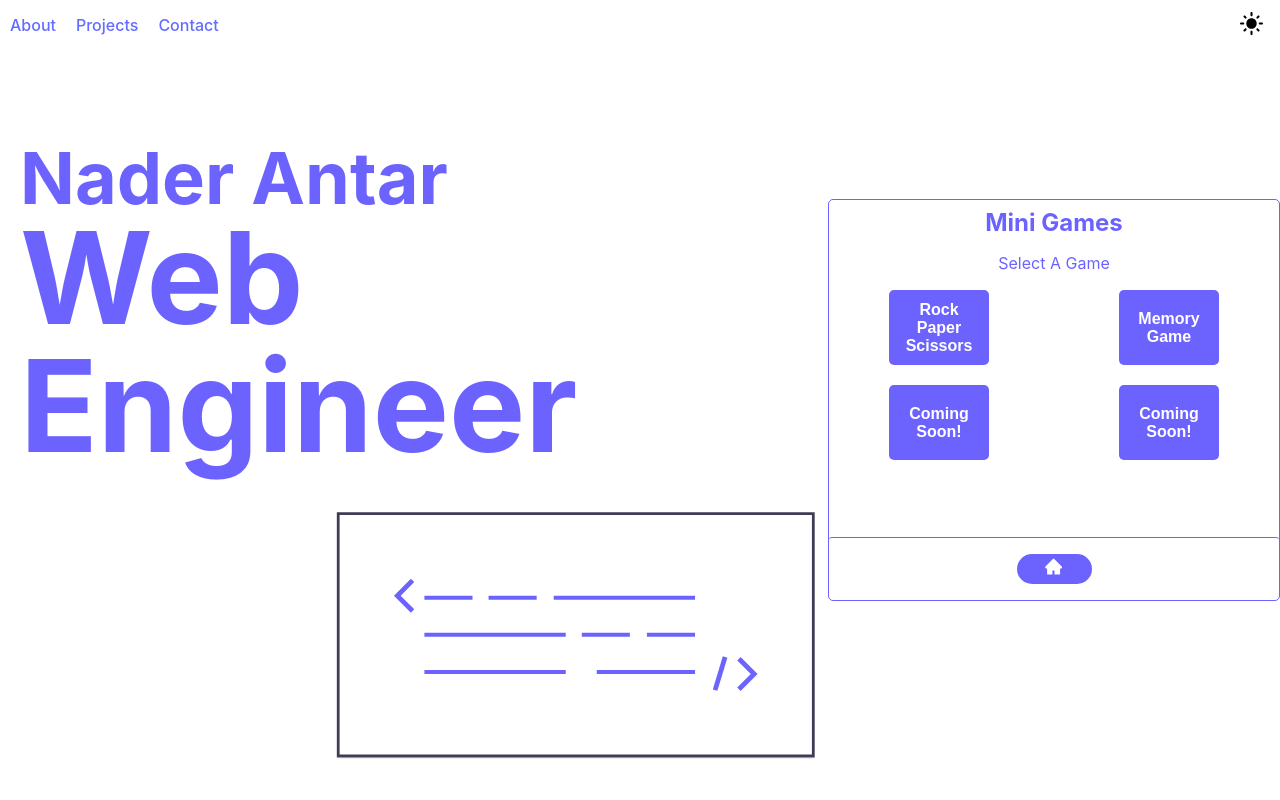
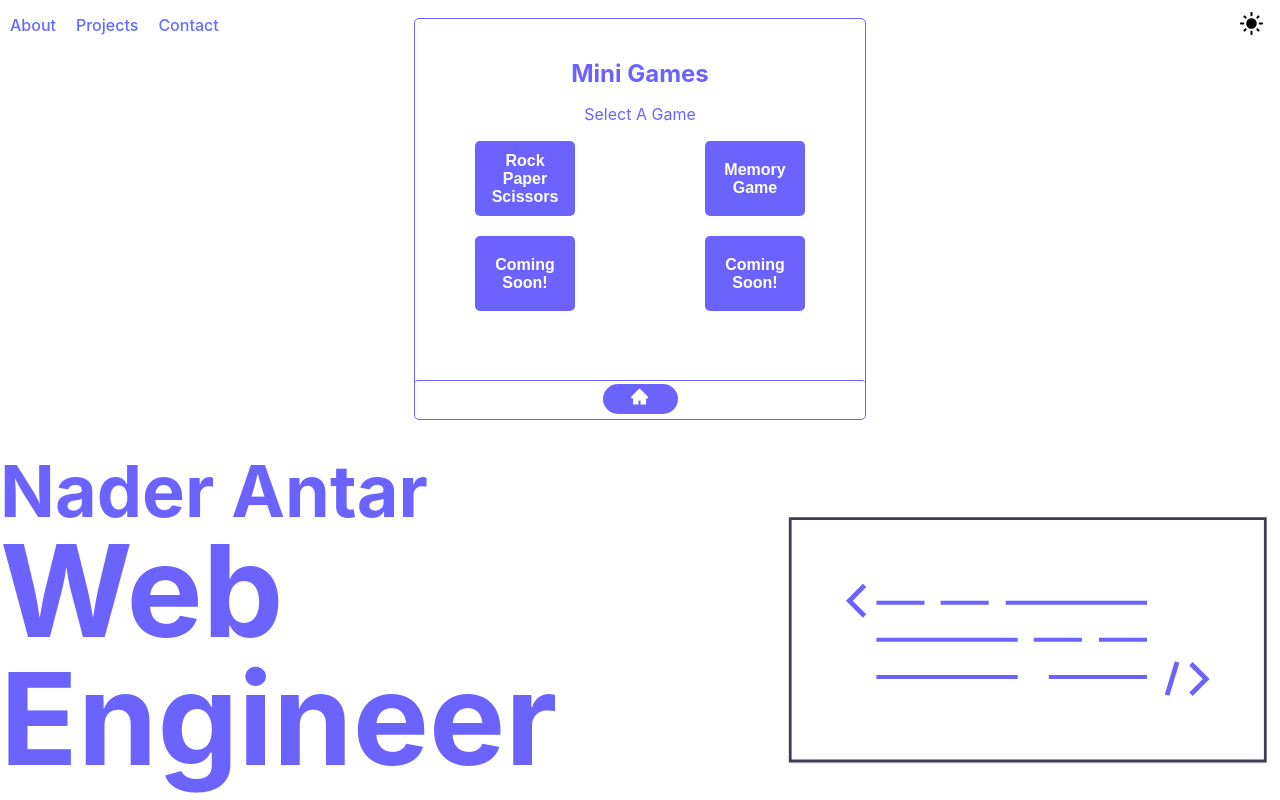
Before and after one commit to nadocodes/nader-antar, a React (Vite) app: page / in a window 1280 px wide. Built offline with nearby package versions, Linux system fonts and the light colour scheme.

Commit message:
updated header layout and optimised for screen compatability

```diff
--- a/src/components/Header/Header.css
+++ b/src/components/Header/Header.css
@@ -1,25 +1,23 @@
 .Header {
     display: flex;
     min-height: 100vh;
-    flex-direction: row;
-    justify-content: space-evenly;
+    flex-direction: column;
+    justify-content: space-around;
     align-items: center;
-    place-items: center;
     min-width: 100vw;
 }
 
 .myInfo {
     text-align: left;
     line-height: 1;
-    margin: 20px;
 }
 
 .mainContainer {
     display: flex;
-    flex-direction: column;
+    flex-direction: row;
     align-items: center;
-    gap: 20px;
-    margin-top: 100px;
+    justify-content: space-evenly;
+    width: 100%;
 }
 
 .ScriptSvg {
@@ -29,3 +27,18 @@
     max-height: 500px;
     align-self: flex-end;
 }
+
+@media screen and (max-width: 768px) {
+    .mainContainer {
+        flex-direction: column;
+    }
+    .ScriptSvg {
+        display: none;
+    }
+    .Header {
+        flex-direction: column-reverse;
+    }
+    .gamesContainer {
+        display: none;
+    }
+}
--- a/src/components/Header/Header.tsx
+++ b/src/components/Header/Header.tsx
@@ -8,14 +8,14 @@ function Header(props: { theme: string }) {
   const { theme } = props;
   return (
     <div className="Header">
+        <Games />
       <div className="mainContainer">
       <div className="myInfo">
         <h2>Nader Antar</h2>
         <h1>Web Engineer</h1>
       </div>
         <img className="ScriptSvg" src={theme == 'dark' ? ScriptSvgDark : ScriptSvgLight} alt="Script" />
-        </div>
-        <Games />
+      </div>
     </div>
   )
 }
--- a/src/containers/GamesConsole/GamesConsole.css
+++ b/src/containers/GamesConsole/GamesConsole.css
@@ -1,9 +1,12 @@
 .gamesContainer {
     display: flex;
-    flex-direction: row;
+    flex-direction: column;
     flex-wrap: wrap;
+    justify-content: center;
     width: 450px;
     height: 400px;
+    min-width: 350px;
+    min-height: 300px;
     border: 1px solid #6C63FF;
     border-radius: 5px;
 }
@@ -13,9 +16,9 @@
     flex-direction: column;
     flex-wrap: wrap;
     justify-content: center;
-    width: 460px;
+    width: 100%;
     height: 300px;
-    margin-top: 5px;
+    height: 90%;
 }
 
 .games {
@@ -26,7 +29,7 @@
 }
 
 .menu {
-    height: 100%;
+    height: 80%;
 }
 
 .menuTitle {
@@ -70,10 +73,11 @@
     flex-direction: row;
     flex-wrap: wrap;
     align-items: center;
-    justify-content: space-evenly;
+    justify-content: center;
     width: 100%;
     border-top: 1px solid #6C63FF;
     border-radius: 3px;
+    height: 9%;
 }
 
 .menuButton {
@@ -97,3 +101,9 @@
     box-shadow: 0 1px #666;
     transform: translateY(1px);
 }
+
+@media screen and (max-width: 768px) {
+    .gamesContainer {
+        display: none;
+    }
+}
--- a/src/index.css
+++ b/src/index.css
@@ -42,3 +42,13 @@ h2 {
   padding: 0;
   margin: 0;
 }
+
+
+@media screen and (max-width: 768px) {
+  h1 {
+      font-size: 3.5rem;
+  }
+  h2 {
+      font-size: 2.5rem;
+  }
+}
```
Also changed, not shown: src/components/App/App.css (line endings or trailing spaces).
